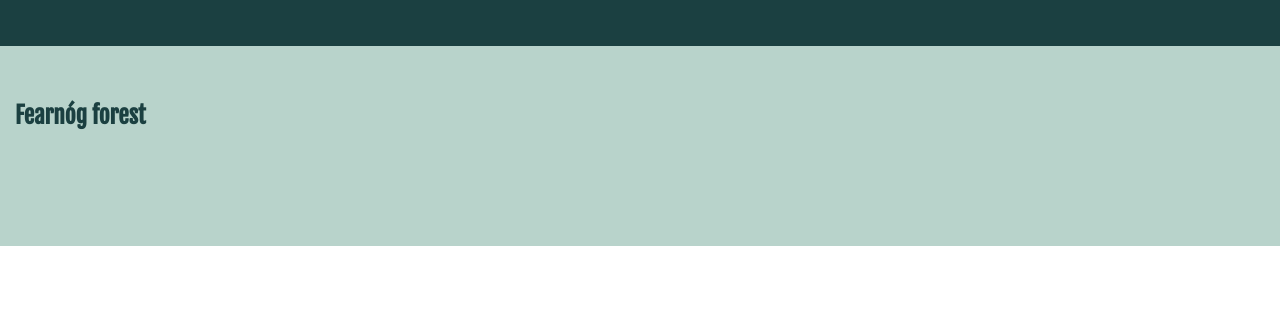
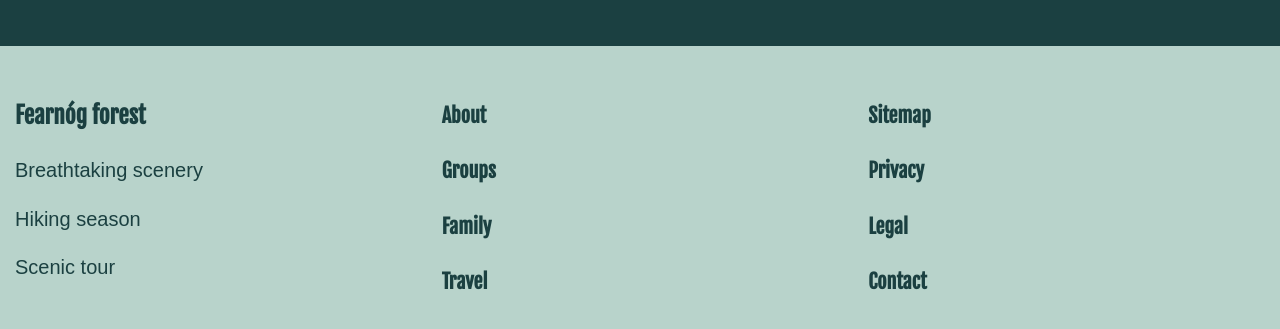
Before and after one commit to NiallEccles/Fearnog-Forest, a website: page src/index.html in a window 1280 px wide. Shown: the part 3241-3570 px from the top of the page. Before the commit the page ends 3487 px from the top, so only its background shows below. Drawn offline with nearby package versions, Linux system fonts and the light colour scheme; files that its build step writes are made by us from their sources; files whose address does not match are found by name; a web font is replaced by a local one.

Commit message:
Added in footer links.

```diff
--- a/src/index.html
+++ b/src/index.html
@@ -92,8 +92,23 @@
 	<footer>
 		<div class="container-fluid">
 			<div class="row content-footer">
-				<div class="col-xs-12">
+				<div class="col-xs-12 col-sm-4">
 					<h3>Fearnóg forest</h3>
+					<p>Breathtaking scenery</p>
+					<p>Hiking season</p>
+					<p>Scenic tour</p>
+				</div>
+				<div class="col-xs-12 col-sm-4">
+					<h4>About</h4>
+					<h4>Groups</h4>
+					<h4>Family</h4>
+					<h4>Travel</h4>
+				</div>
+				<div class="col-xs-12 col-sm-4">
+					<h4>Sitemap</h4>
+					<h4>Privacy</h4>
+					<h4>Legal</h4>
+					<h4>Contact</h4>
 				</div>
 			</div>
 		</div>
```
Also changed, not shown: dist/index.html.
